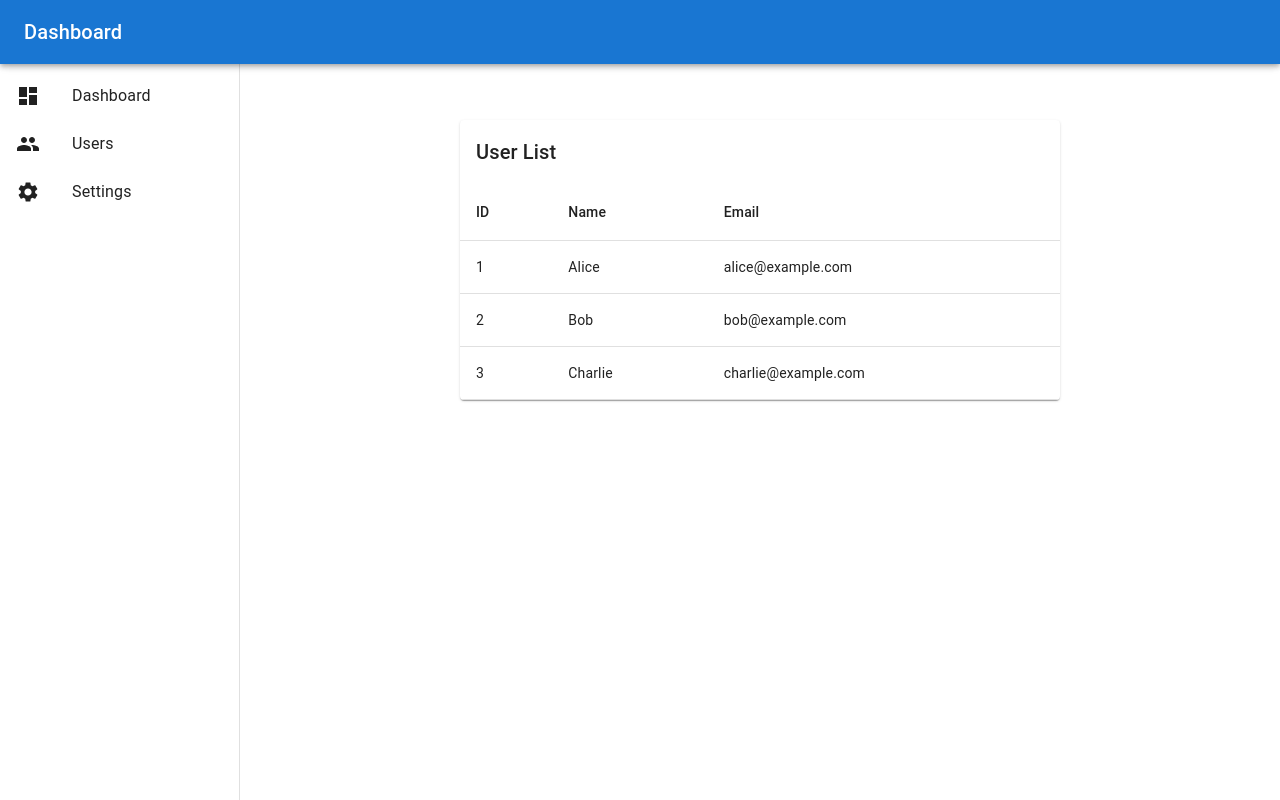
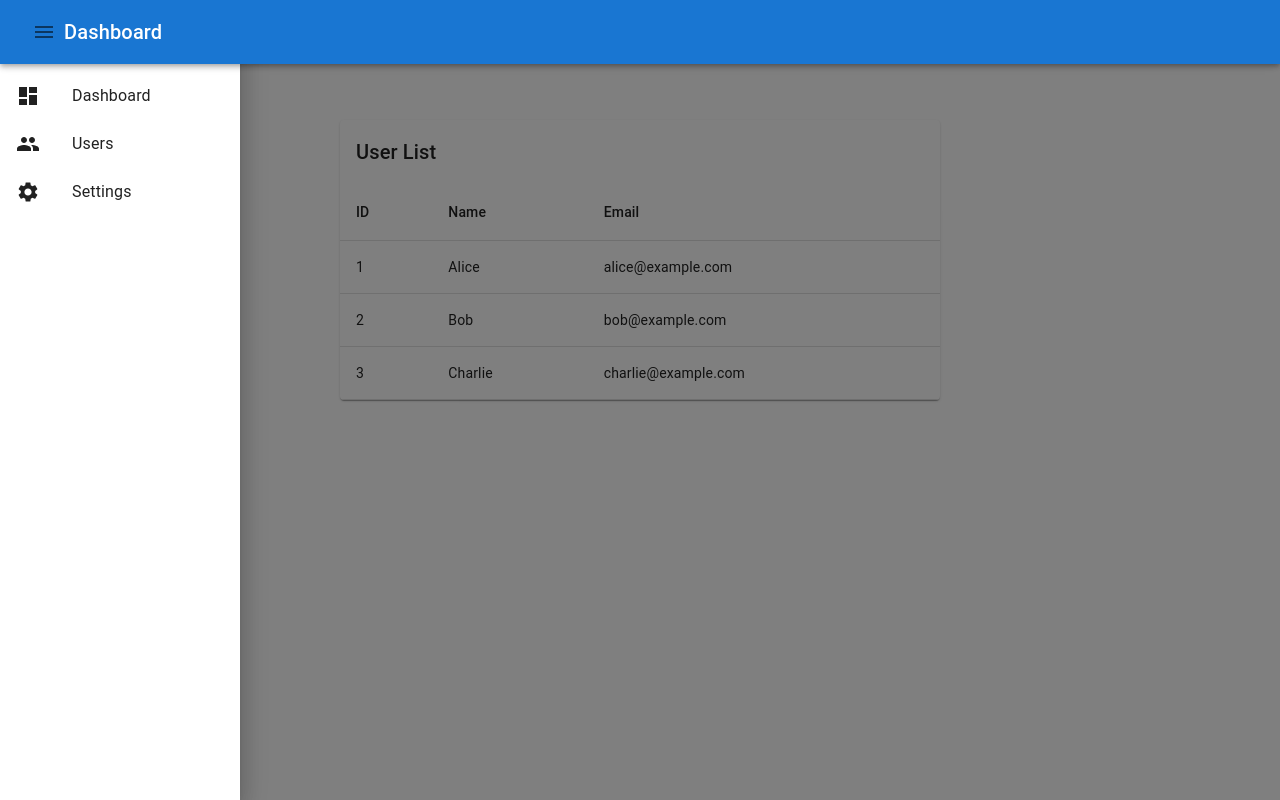
Before and after one commit to hirokazu-kobayashi-koba-hiro/idp-admin-dashboard, a Next.js app: page /users in a window 1280 px wide. Built offline with nearby package versions, Linux system fonts and the light colour scheme; no server answers.

Commit message:
improving Sidebar 2

```diff
--- a/src/components/DashboardLayout.tsx
+++ b/src/components/DashboardLayout.tsx
@@ -1,13 +1,15 @@
 'use client'
 
-import React from "react";
-import { Box, CssBaseline, AppBar, Toolbar, Typography } from "@mui/material";
+import React, {useState} from "react";
+import {Box, CssBaseline, AppBar, Toolbar, Typography, IconButton} from "@mui/material";
 import { Sidebar } from "./Sidebar";
 import DashboardIcon from "@mui/icons-material/Dashboard";
 import PeopleIcon from "@mui/icons-material/People";
 import SettingsIcon from "@mui/icons-material/Settings";
+import { Menu } from "@mui/icons-material";
 
 const DashboardLayout = ({ children }: { children: React.ReactNode}) => {
+    const [isOpen, setIsOpen] = useState(true)
 
     const menuItems = [
         { text: "Dashboard", icon: <DashboardIcon />, path: "/home" },
@@ -20,12 +22,24 @@ const DashboardLayout = ({ children }: { children: React.ReactNode}) => {
       <CssBaseline />
       <AppBar position="fixed" sx={{ zIndex: (theme) => theme.zIndex.drawer + 1 }}>
         <Toolbar>
-          <Typography variant="h6" noWrap>
-            Dashboard
-          </Typography>
+            <Box display="flex" alignItems="center">
+                <IconButton onClick={() => {
+                    setIsOpen(!isOpen)
+                }}>
+                    <Menu />
+                </IconButton>
+                <Typography variant="h6" noWrap>
+                    Dashboard
+                </Typography>
+            </Box>
         </Toolbar>
       </AppBar>
-      <Sidebar menuItems={menuItems} open={false}/>
+      <Sidebar
+          menuItems={menuItems}
+          open={isOpen}
+          onClose={() => {
+          console.log("")
+      }}/>
       <Box component="main" sx={{ flexGrow: 1, bgcolor: "background.default", p: 3 }}>
         <Toolbar />
         {children}
--- a/src/components/Sidebar.tsx
+++ b/src/components/Sidebar.tsx
@@ -1,8 +1,8 @@
-'use client'
+'use client';
 
 import React from "react";
-import { Box, Drawer, Toolbar, List, ListItem, ListItemIcon, ListItemText } from "@mui/material";
-import { useRouter } from "next/navigation";
+import {Box, Drawer, Toolbar, List, ListItem, ListItemIcon, ListItemText} from "@mui/material";
+import {useRouter} from "next/navigation";
 
 export type MenuItem = {
     text: string;
@@ -13,43 +13,48 @@ export type MenuItem = {
 export type SidebarProps = {
     menuItems: MenuItem[];
     open: boolean;
-    onClose?: () => void;
+    onClose: () => void;
 };
 
-export const Sidebar = ({ menuItems, open, onClose }: SidebarProps) => {
+const DRAWER_WIDTH = 240;
+
+export const Sidebar = ({menuItems, open, onClose}: SidebarProps) => {
     const router = useRouter();
 
     return (
         <Drawer
-      variant="permanent"
+            variant="temporary"
             open={open}
             onClose={onClose}
             sx={{
-        width: 240,
+                width: DRAWER_WIDTH,
                 flexShrink: 0,
-        [`& .MuiDrawer-paper`]: { width: 240, boxSizing: "border-box" },
+                [`& .MuiDrawer-paper`]: {width: DRAWER_WIDTH, boxSizing: "border-box"},
             }}
+            ModalProps={{
+                keepMounted: true,
+            }}
+            aria-label="Sidebar navigation"
         >
-      <Toolbar />
-      <Box sx={{ overflow: "auto" }}>
+            <Toolbar/>
+            <Box sx={{overflow: "auto"}}>
                 <List>
                     {menuItems.map((item, index) => (
                         <ListItem
                             key={index}
                             onClick={() => {
-                  router.push(item.path)
+                                router.push(item.path);
+                                onClose();
                             }}
                             sx={{
                                 backgroundColor: "inherit",
                                 color: "inherit",
                             }}
                         >
-              <ListItemIcon
-                sx={{ color: "inherit" }}
-              >
+                            <ListItemIcon sx={{color: "inherit"}}>
                                 {item.icon}
                             </ListItemIcon>
-              <ListItemText primary={item.text} />
+                            <ListItemText primary={item.text}/>
                         </ListItem>
                     ))}
                 </List>
```
Lines whose indentation alone changed are shown as unchanged.
